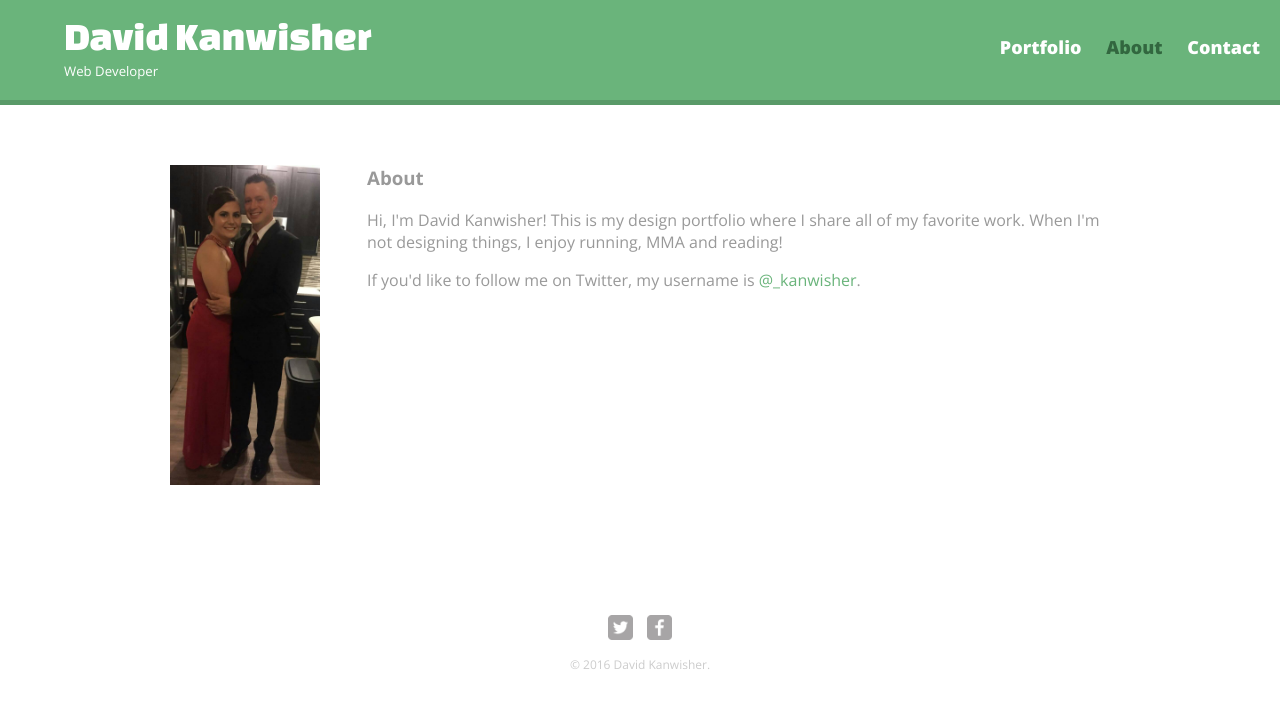
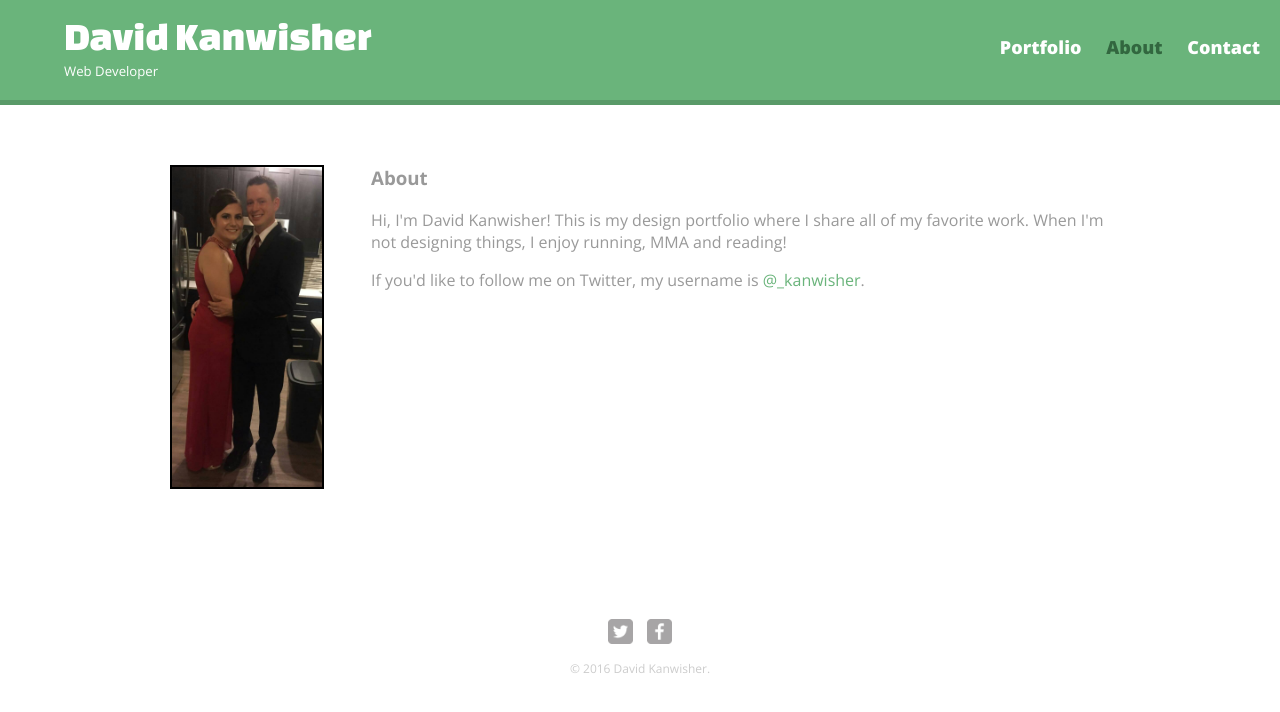
Before and after one commit to kanwisher/kanwisher.github.io, a plain HTML site: page about.html in a window 1280 px wide. Drawn offline with nearby package versions, Linux system fonts and the light colour scheme.

Commit message:
Cleaned up images, work to come

```diff
--- a/css/style.css
+++ b/css/style.css
@@ -101,8 +101,8 @@ PAGE: About
 .profile-photo {
   display: block;
   max-width: 150px;
-  margin: 0 auto 30px;
   border-radius: 0%; /* makes my picture a circle if I make it 100% */
+  border: 2px solid black
 }
 
 
```
Also changed, not shown: index.html (+1 -1 lines), img/comingsoon.png, img/daftsnap.png (added), img/scratchgame.png, 1 other file.
